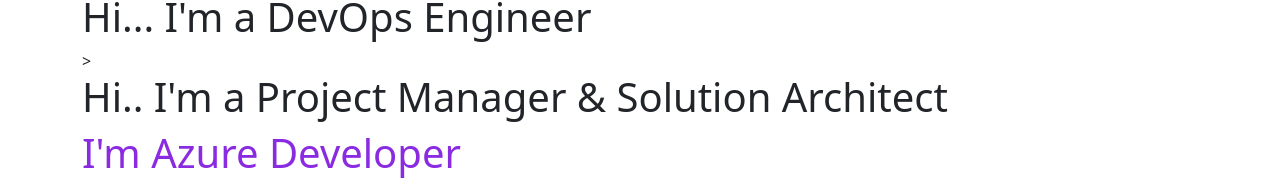
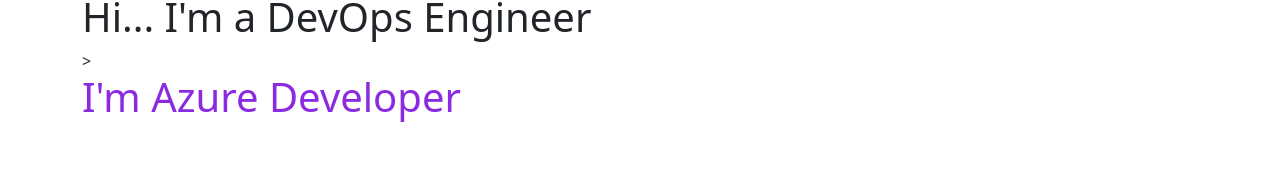
Before and after one commit to Aniket-Vaishampayan/Jenkins-GitWebhookDemo, an Angular app: page / in a window 1280 px wide. Shown: the part 723-903 px from the top of the page. After the commit the page ends 852 px from the top, so only its background shows below. Built offline with nearby package versions, Linux system fonts and the light colour scheme; no server answers.

Commit message:
Remove component

```diff
--- a/src/app/app.component.html
+++ b/src/app/app.component.html
@@ -4,6 +4,5 @@
   <app-employee-table></app-employee-table>
   <app-test2></app-test2>
   <app-test3></app-test3>
-  <app-test4></app-test4>
   <app-test5></app-test5>
 </div>
--- a/src/app/app.module.ts
+++ b/src/app/app.module.ts
@@ -10,7 +10,6 @@ import { EmployeeTableComponent } from './components/forms/employee-table/employ
 import { EmployeeService } from './services/employee.service';
 import { Test2Component } from './components/forms/test2/test2.component';
 import { Test3Component } from './components/forms/test3/test3.component';
-import { Test4Component } from './components/forms/test4/test4.component';
 import { Test5Component } from './components/forms/test5/test5.component';
 
 @NgModule({
@@ -20,7 +19,6 @@ import { Test5Component } from './components/forms/test5/test5.component';
     EmployeeTableComponent,
     Test2Component,
     Test3Component,
-    Test4Component,
     Test5Component
   ],
   imports: [
--- a/src/app/components/forms/test4/test4.component.html
+++ /dev/null
@@ -1 +0,0 @@
-<h1>Hi.. I'm a Project Manager & Solution Architect</h1>
```
Also changed, not shown: src/app/components/forms/test4/test4.component.ts (deleted, +0 -10 lines), src/app/components/forms/test4/test4.component.css (deleted), 1 other file (tests, documents, lock files or other folders).
